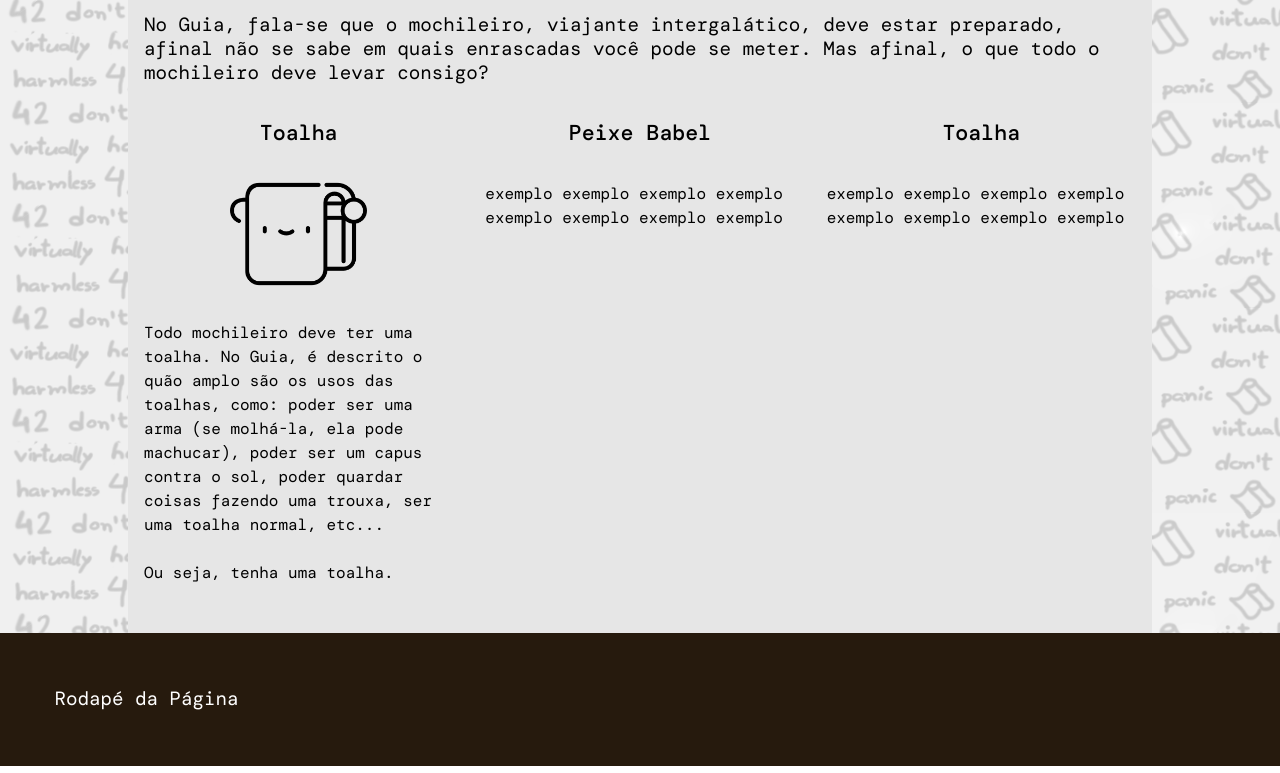
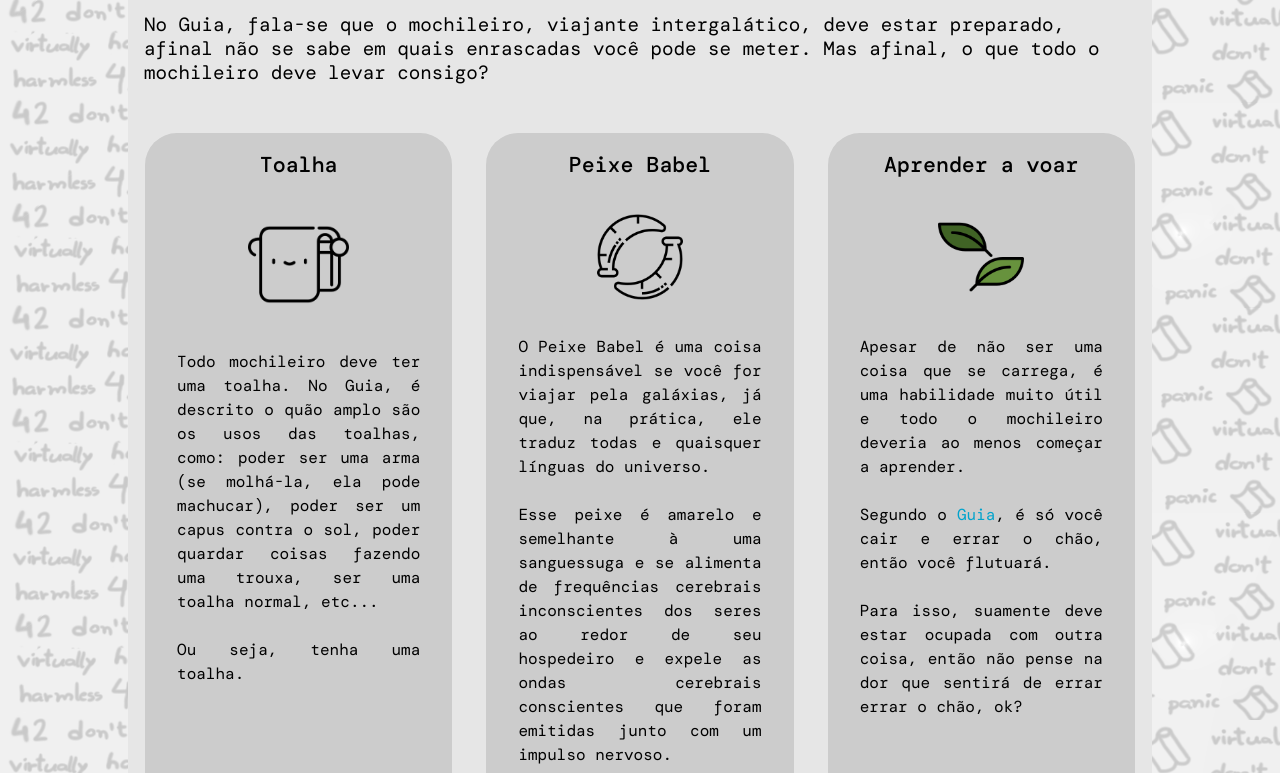
Before and after one commit to EstevaoLocks/meuprimeirosite, a plain HTML site: page para-mochileiros.html in a window 1280 px wide. Shown: the part 927-1700 px from the top of the page. Drawn offline with nearby package versions, Linux system fonts and the light colour scheme; a web font is replaced by a local one.

Commit message:
salvando24_06

```diff
--- a/css/style.css
+++ b/css/style.css
@@ -202,16 +202,6 @@ a.linkmenu:active {
    border-radius: 0px;
 }
 /*-----------------*/
-
-.galeria p {
-    font-size: 1rem;
-}
-
-.container .img-personagens {
-    width: 100%;
-    height: auto;
-}
-
 /*-----Classes-----*/
 /* .logo {
     background-color: rgb(255, 255, 0);
@@ -258,8 +248,14 @@ a.linkmenu:active {
 .linha {
     display: flex;
     flex-flow: row wrap;
+    justify-content: center;
     margin-left: auto;
     margin-right: auto;
+}
+
+.container .img-personagens {
+    width: 100%;
+    height: auto;
 }
 
 .legendaimg {
@@ -292,6 +288,10 @@ a.linkmenu:active {
     margin: 1rem;
     border-radius: 0.5rem;
     float: left;
+}
+
+.container-float {
+    display: table;
 }
 
 .container {
@@ -329,13 +329,40 @@ a.linkmenu:active {
 }
 
 .galeria {
+    margin-top: 3rem;
+}
+
+.div_caixa {
     display: flex;
-    flex-wrap: wrap;
     justify-content: center;
+    margin-bottom: 3rem;
+}
+
+.galeria p {
+    font-size: 1rem;
+    margin: 2rem;
+    text-align: justify;
 }
 
 .icone-galeria_mochileiros {
-    width: 40%;
+    margin-top: 1rem;
+    margin-bottom: 1rem;
+}
+
+.icone-toalha-galeria_mochileiros{
+    width: 33%;
+    margin-left: auto;
+    margin-right: auto;
+}
+
+.icone-sanguessuga-galeria_mochileiros{
+    width: 28%;
+    margin-left: auto;
+    margin-right: auto;
+}
+
+.icone-folha-galeria_mochileiros {
+    width: 28%;
     margin-left: auto;
     margin-right: auto;
 }
@@ -344,6 +371,11 @@ a.linkmenu:active {
     width: 100%;
 }
 
-.container-float {
-    display: table;
+.div-galeria_mochileiros {
+    background-color: #cccccc;
+    display: block;
+    width: 90%;
+    height: 100%;
+    border-radius: 2rem;
+    margin-bottom: 3rem;
 }
--- a/para-mochileiros.html
+++ b/para-mochileiros.html
@@ -19,8 +19,8 @@
         <nav class="confortaa-font">
             <ul>
                 <li class="iten-menu"><a class="linkmenu" href="index.html">HOME</a></li>
-                <li class="iten-menu"><a class="linkmenu" href="#origem">ORIGEM</a></li>
-                <li class="iten-menu"><a class="linkmenu" href="#personagens">PERSONAGENS</a></li>
+                <li class="iten-menu"><a class="linkmenu" href="index.html#origem">ORIGEM</a></li>
+                <li class="iten-menu"><a class="linkmenu" href="index.html#personagens">PERSONAGENS</a></li>
                 <!-- <li class="iten-menu"><a class="linkmenu" href="#">AMBIENTES</a></li> -->
                 <!-- <li class="iten-menu"><a class="linkmenu" href="#">TEORIAS</a></li> -->
                 <li class="iten-menu"><a class="linkmenu" href="para-mochileiros.html">MOCHILEIROS</a></li>
@@ -42,23 +42,46 @@
             <h2 id="paramochileiros">Para Mochileiros</h2>
             <p>No Guia, fala-se que o mochileiro, viajante intergalático, deve estar preparado, afinal não se sabe em quais enrascadas você pode se meter. Mas afinal, o que todo o mochileiro deve levar consigo?</p>
 
+            <!-- Galeria -->
             <div class="galeria">
-                <div class="col-4">
-                    <h3>Toalha</h3>
-                    <figure class="icone-galeria_mochileiros">
-                        <img src="img/icone-toalha.png" alt="Ícone preto de uma toalha sorrindo, em png sem fundo">
-                    </figure>
-                    <p>Todo mochileiro deve ter uma toalha. No Guia, é descrito o quão amplo são os usos das toalhas, como: poder ser uma arma (se molhá-la, ela pode machucar), poder ser um capus contra o sol, poder quardar coisas fazendo uma trouxa, ser uma toalha normal, etc...<br><br>Ou seja, tenha uma toalha.</p>
-                </div>
+                <div class="linha">
 
-                <div class="col-4">
-                    <h3>Peixe Babel</h3>
-                    <p>exemplo exemplo exemplo exemplo exemplo exemplo exemplo exemplo</p>
-                </div>
+                    <div class="col-4 div_caixa">
+                        <div class="div-galeria_mochileiros">
+                            <h3>Toalha</h3>
 
-                <div class="col-4">
-                    <h3>Toalha</h3>
-                    <p>exemplo exemplo exemplo exemplo exemplo exemplo exemplo exemplo</p>
+                            <figure class="icone-galeria_mochileiros icone-toalha-galeria_mochileiros">
+                                <img src="img/toalha-icone.png" alt="Ícone preto de uma toalha sorrindo, em png sem fundo">
+                            </figure>
+
+                            <p>Todo mochileiro deve ter uma toalha. No Guia, é descrito o quão amplo são os usos das toalhas, como: poder ser uma arma (se molhá-la, ela pode machucar), poder ser um capus contra o sol, poder quardar coisas fazendo uma trouxa, ser uma toalha normal, etc...<br><br>Ou seja, tenha uma toalha.</p>
+                        </div>
+                    </div>
+
+                    <div class="col-4 div_caixa">
+                        <div class="div-galeria_mochileiros">
+                            <h3>Peixe Babel</h3>
+
+                            <figure class="icone-galeria_mochileiros icone-sanguessuga-galeria_mochileiros">
+                                <img src="img/sanguessuga-icone.png" alt="Ícone preto de uma sanguessuga, em png sem fundo">
+                            </figure>
+
+                            <p>O Peixe Babel é uma coisa indispensável se você for viajar pela galáxias, já que, na prática, ele traduz todas e quaisquer línguas do universo.<br><br>Esse peixe é amarelo e semelhante à uma sanguessuga e se alimenta de frequências cerebrais inconscientes dos seres ao redor de seu hospedeiro e expele as ondas cerebrais conscientes que foram emitidas junto com um impulso nervoso.<br><br>Ou seja, expele o que o ser quer dizer.</p>
+                        </div>
+                    </div>
+
+                    <div class="col-4 div_caixa">
+                        <div class="div-galeria_mochileiros">
+                            <h3>Aprender a voar</h3>
+
+                            <figure class="icone-galeria_mochileiros icone-folha-galeria_mochileiros">
+                                <img src="img/folhas-icone.png" alt="Ícone preto e verde de duas folhas, em png sem fundo">
+                            </figure>
+
+                            <p>Apesar de não ser uma coisa que se carrega, é uma habilidade muito útil e todo o mochileiro deveria ao menos começar a aprender.<br><br>Segundo o <a href="index.html#guia">Guia</a>, é só você cair e errar o chão, então você flutuará.<br><br>Para isso, suamente deve estar ocupada com outra coisa, então não pense na dor que sentirá de errar errar o chão, ok?</p>
+                        </div>
+                    </div>
+
                 </div>
             </div>
         </section>
```
Also changed, not shown: index.html (+1 -1 lines), img/folhas-icone.png (added), img/sanguessuga-icone.png (added), img/toalha-icone.png (renamed from img/icone-toalha.png).
